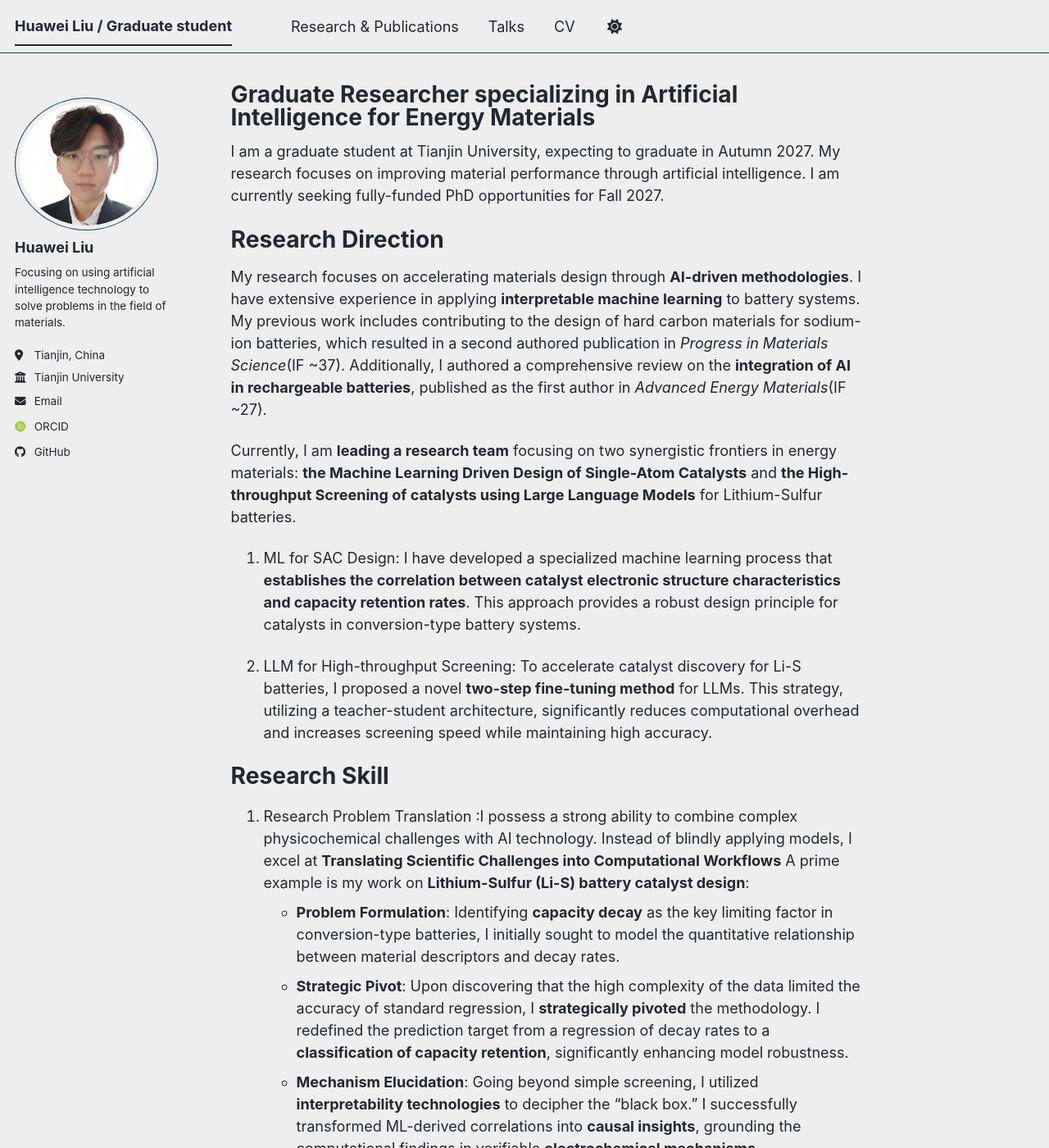
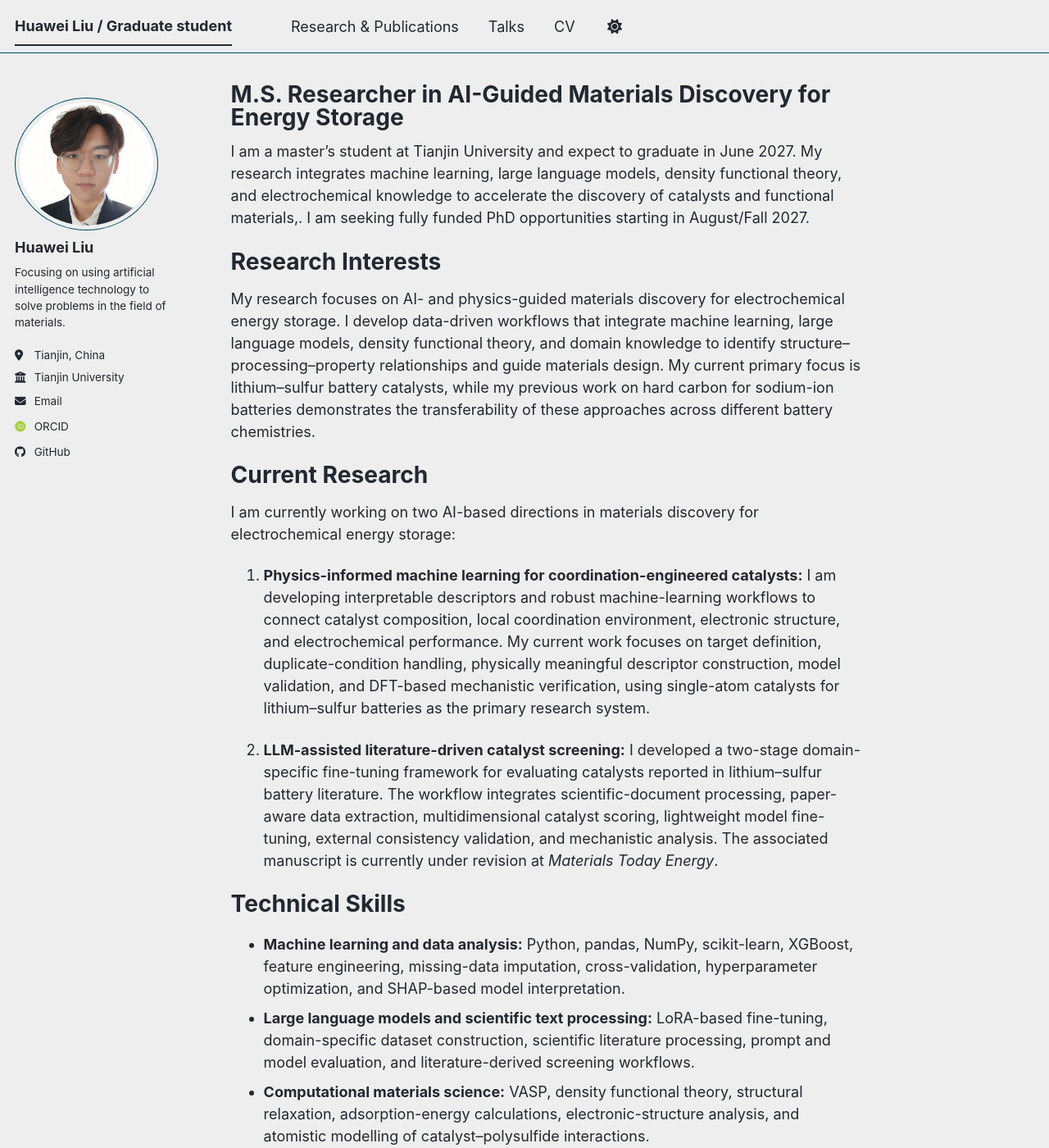
Before and after one commit to erweixi/erweixi.github.io, a Jekyll site: the page built from _pages/about.md, in a window 1280 px wide and 1400 px high. Shown: the whole window at 82% size. Built offline with Jekyll 4.4.1, drawn with Linux system fonts in a browser that asks for light colours; some web fonts are replaced; a script bundle is joined from its source files by our own code; library files that are not in the unit come from our copies; some of the changed text lies outside the part shown.

Commit message:
Update education details and research focus in CV and about pages; enhance publication contributions and descriptions.

```diff
--- a/_pages/about.md
+++ b/_pages/about.md
@@ -1,6 +1,6 @@
 ---
 permalink: /
-title: "Graduate Researcher specializing in Artificial Intelligence for Energy Materials"
+title: "M.S. Researcher in AI-Guided Materials Discovery for Energy Storage"
 author_profile: true
 redirect_from:
   - /about/
@@ -8,26 +8,26 @@ redirect_from:
 ---
 
 
-I am a graduate student at Tianjin University, expecting to graduate in Autumn 2027. My research focuses on improving material performance through artificial intelligence. I am currently seeking fully-funded PhD opportunities for Fall 2027.
+I am a master's student at Tianjin University and expect to graduate in June 2027. My research integrates machine learning, large language models, density functional theory, and electrochemical knowledge to accelerate the discovery of catalysts and functional materials,. I am seeking fully funded PhD opportunities starting in August/Fall 2027.
 
-Research Direction
+Research Interests
 ======
-My research focuses on accelerating materials design through **AI-driven methodologies**. I have extensive experience in applying **interpretable machine learning** to battery systems. My previous work includes contributing to the design of hard carbon materials for sodium-ion batteries, which resulted in a second authored publication in *Progress in Materials Science*(IF ~37). Additionally, I authored a comprehensive review on the **integration of AI in rechargeable batteries**, published as the first author in *Advanced Energy Materials*(IF ~27).
+My research focuses on AI- and physics-guided materials discovery for electrochemical energy storage. I develop data-driven workflows that integrate machine learning, large language models, density functional theory, and domain knowledge to identify structure–processing–property relationships and guide materials design. My current primary focus is lithium–sulfur battery catalysts, while my previous work on hard carbon for sodium-ion batteries demonstrates the transferability of these approaches across different battery chemistries.
 
-Currently, I am **leading a research team** focusing on two synergistic frontiers in energy materials: **the Machine Learning Driven Design of Single-Atom Catalysts** and **the High-throughput Screening of catalysts using Large Language Models** for Lithium-Sulfur batteries.
+Current Research
+======
 
-1. ML for SAC Design: I have developed a specialized machine learning process that **establishes the correlation between catalyst electronic structure characteristics and capacity retention rates**. This approach provides a robust design principle for catalysts in conversion-type battery systems.
+I am currently working on two AI-based directions in materials discovery for electrochemical energy storage:
 
-2. LLM for High-throughput Screening: To accelerate catalyst discovery for Li-S batteries, I proposed a novel **two-step fine-tuning method** for LLMs. This strategy, utilizing a teacher-student architecture, significantly reduces computational overhead and increases screening speed while maintaining high accuracy.
+1. **Physics-informed machine learning for coordination-engineered catalysts:** I am developing interpretable descriptors and robust machine-learning workflows to connect catalyst composition, local coordination environment, electronic structure, and electrochemical performance. My current work focuses on target definition, duplicate-condition handling, physically meaningful descriptor construction, model validation, and DFT-based mechanistic verification, using single-atom catalysts for lithium–sulfur batteries as the primary research system.
 
-Research Skill
+2. **LLM-assisted literature-driven catalyst screening:** I developed a two-stage domain-specific fine-tuning framework for evaluating catalysts reported in lithium–sulfur battery literature. The workflow integrates scientific-document processing, paper-aware data extraction, multidimensional catalyst scoring, lightweight model fine-tuning, external consistency validation, and mechanistic analysis. The associated manuscript is currently under revision at *Materials Today Energy*.
+
+Technical Skills
 ======
-1. Research Problem Translation :I possess a strong ability to combine complex physicochemical challenges with AI technology. Instead of blindly applying models, I excel at **Translating Scientific Challenges into Computational Workflows**
-A prime example is my work on **Lithium-Sulfur (Li-S) battery catalyst design**:
-- **Problem Formulation**: Identifying **capacity decay** as the key limiting factor in conversion-type batteries, I initially sought to model the quantitative relationship between material descriptors and decay rates.
-- **Strategic Pivot**: Upon discovering that the high complexity of the data limited the accuracy of standard regression, I **strategically pivoted** the methodology. I redefined the prediction target from a regression of decay rates to a **classification of capacity retention**, significantly enhancing model robustness.
-- **Mechanism Elucidation**: Going beyond simple screening, I utilized **interpretability technologies** to decipher the "black box." I successfully transformed ML-derived correlations into **causal insights**, grounding the computational findings in verifiable **electrochemical mechanisms**.
 
-2. Orchestrating Large-Scale Student Collaboration : I currently serve as **the de facto project lead** for a team of **8 junior researchers** (1 junior master student and 7 undergraduates). I excel at decomposing complex machine learning workflows into executable modules for novices, ensuring high-quality output while fostering a collaborative research environment.
-- **From Novice to Top-Tier Publication**: I successfully guided a junior student with **zero prior research experience** to co-author a high-impact review paper in **Advanced Materials**. I structured the entire writing framework and provided academic coaching, bridging the gap between her initial lack of domain knowledge and the rigorous standards of top journals.
-- **Multi-Stream Team Management**: Managing two parallel projects which are LLM-based screening and ML-driven analysis, I **coordinate the daily workflows of 7 undergraduate students**. I assign different tasks to each person based on their individual circumstances, and regularly check the progress of the project to ensure that it can be completed on time.
+- **Machine learning and data analysis:** Python, pandas, NumPy, scikit-learn, XGBoost, feature engineering, missing-data imputation, cross-validation, hyperparameter optimization, and SHAP-based model interpretation.
+- **Large language models and scientific text processing:** LoRA-based fine-tuning, domain-specific dataset construction, scientific literature processing, prompt and model evaluation, and literature-derived screening workflows.
+- **Computational materials science:** VASP, density functional theory, structural relaxation, adsorption-energy calculations, electronic-structure analysis, and atomistic modelling of catalyst–polysulfide interactions.
+- **Battery materials and electrochemistry:** Lithium–sulfur batteries, sodium-ion hard carbon, single-atom catalysts, coordination-environment analysis, sulfur-redox catalysis, electrochemical-performance data processing, and structure–property interpretation.
+- **Research computing:** Linux, Git, GitHub, scientific-data management, reproducible workflow development, and computational task automation.
```
Also changed, not shown: _data/cv.json (+4 -4 lines), _pages/cv.md (+6 -2 lines), _publications/2024-10-28-paper-number-3.md (+5 -4 lines), _publications/2025-07-23-paper-number-1.md (+3 -11 lines).
